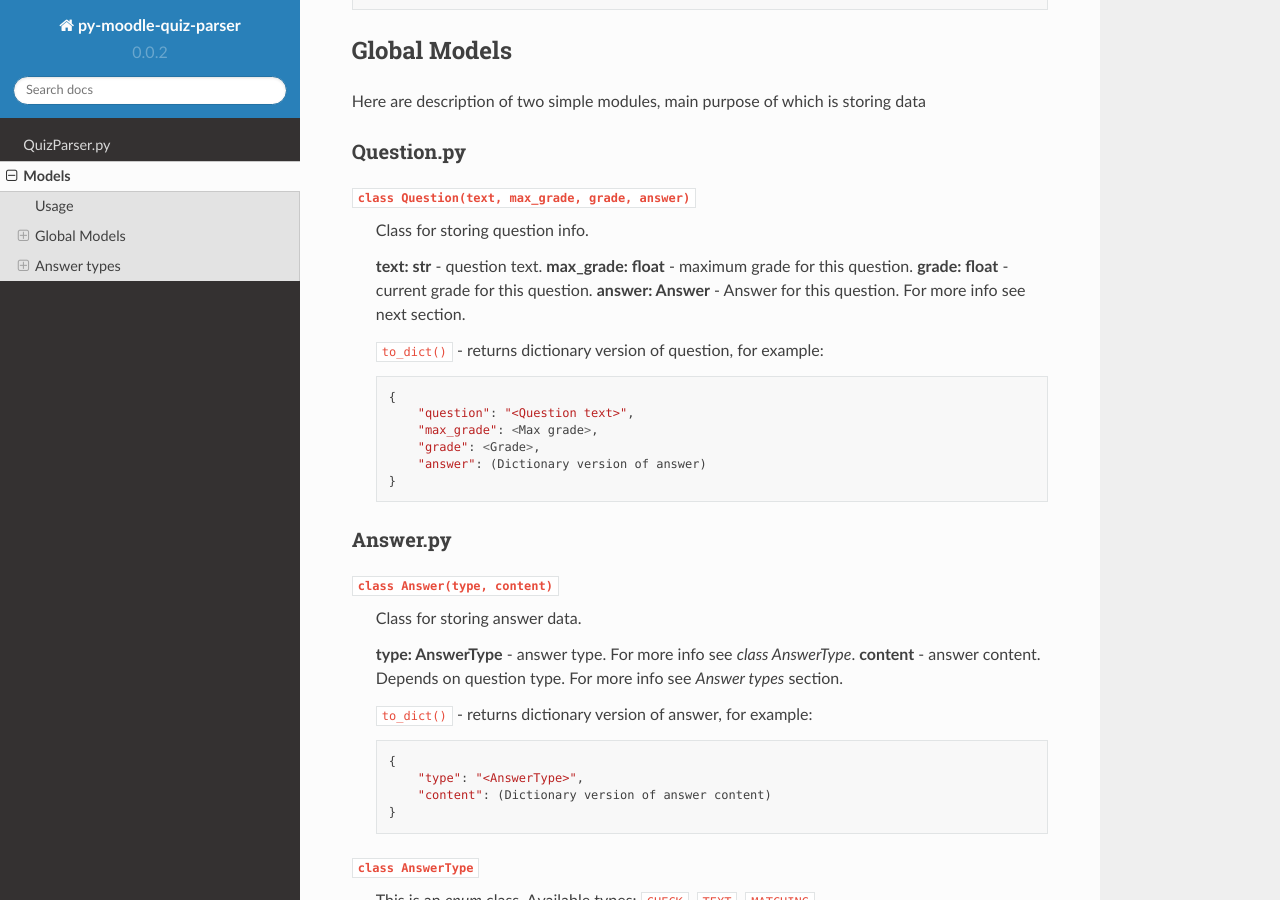
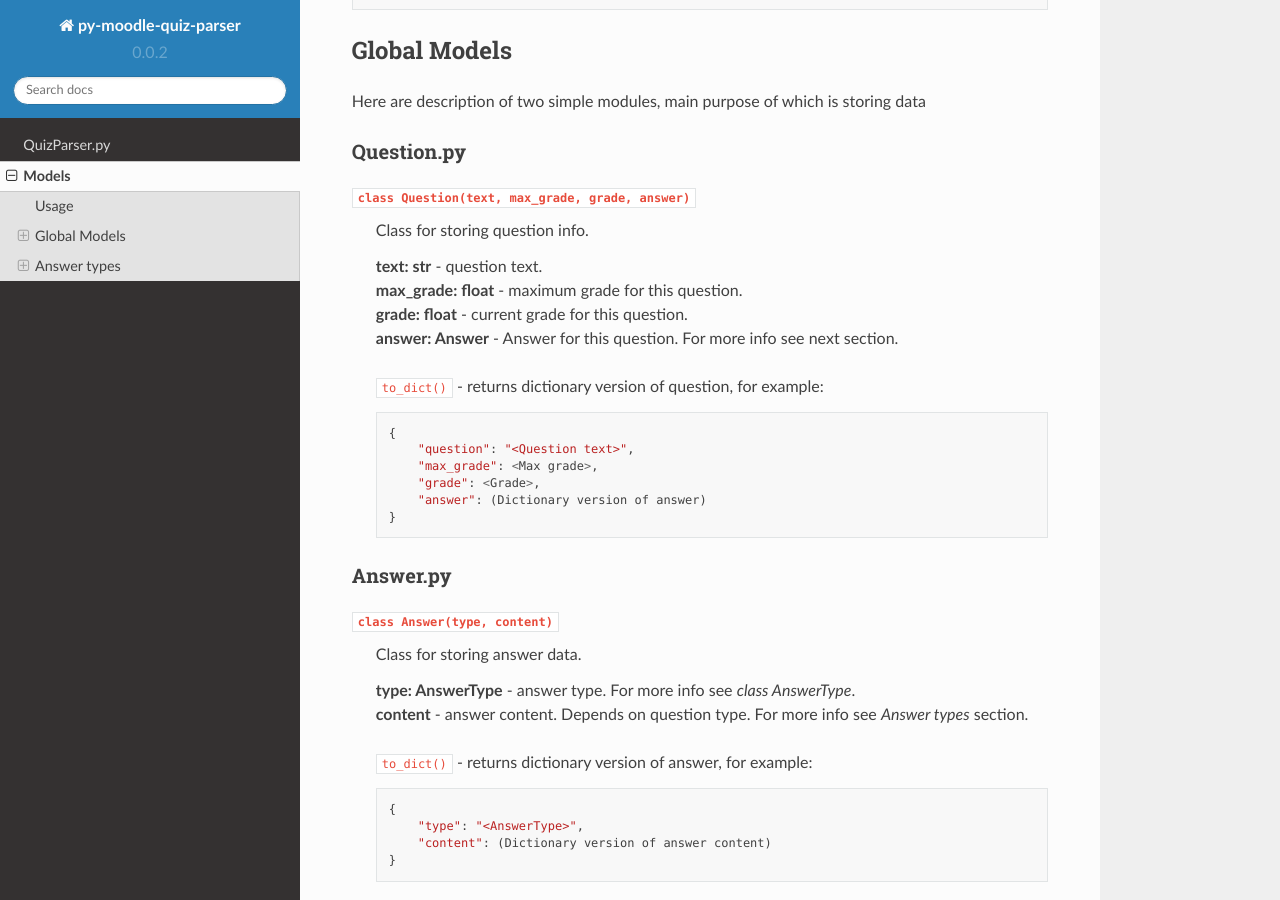
Before and after one commit to Kononenko-Daniil/py-moodle-quiz-parser, a Sphinx documentation site: the page built from docs/source/models/index.rst, in a window 1280 px wide and 900 px high, scrolled down 369 px. Built offline with Sphinx 7.4.7 and the Read the Docs theme 2.0.0, drawn with Linux system fonts in a browser that asks for light colours.

Commit message:
New lines in docs

```diff
--- a/docs/source/models/index.rst
+++ b/docs/source/models/index.rst
@@ -21,10 +21,10 @@
 ``class Question(text, max_grade, grade, answer)``
     Class for storing question info.
 
-    **text: str** - question text.
-    **max_grade: float** - maximum grade for this question.
-    **grade: float** - current grade for this question.
-    **answer: Answer** - Answer for this question. For more info see next section.
+    | **text: str** - question text.
+    | **max_grade: float** - maximum grade for this question.
+    | **grade: float** - current grade for this question.
+    | **answer: Answer** - Answer for this question. For more info see next section.
 
     ``to_dict()`` - returns dictionary version of question, for example:
 
@@ -43,8 +43,8 @@
 ``class Answer(type, content)``
     Class for storing answer data.
 
-    **type: AnswerType** - answer type. For more info see *class AnswerType*.
-    **content** - answer content. Depends on question type. For more info see *Answer types* section.
+    | **type: AnswerType** - answer type. For more info see *class AnswerType*.
+    | **content** - answer content. Depends on question type. For more info see *Answer types* section.
 
     ``to_dict()`` - returns dictionary version of answer, for example:
 
--- a/docs/source/quiz-parser.rst
+++ b/docs/source/quiz-parser.rst
@@ -19,10 +19,12 @@
 
     ``parse_html(html_text, parse_type, as_dict)``
         It is used for parsing HTML into array of *Questions*
+
         | **html_text** - content of HTML document (not file).
         | **parse_type** - if set to *"all"*, will return all question content, including *max_grade*, *grade* and *answer*. In any other case only the "text" field will be filled.
         | **as_dict** - if set to *True*, will return dictionary version. If set to *False*, will return array of *Questions*.
 
     ``to_dict(questions)``
         Returns dictionary version of array of *Questions*.
+
         | **questions** - array of *Questions*.
```
